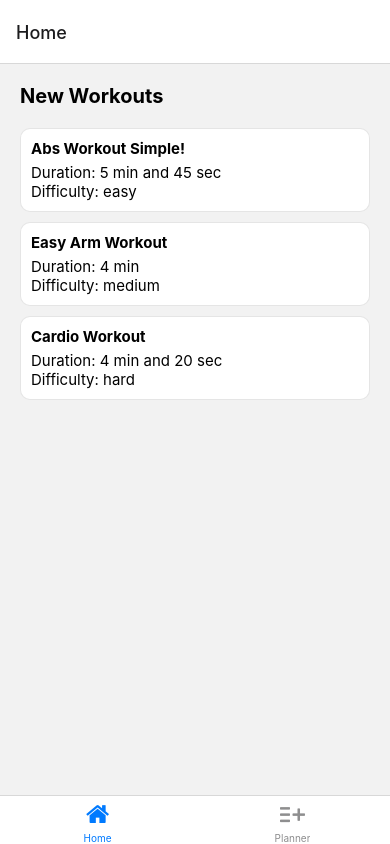
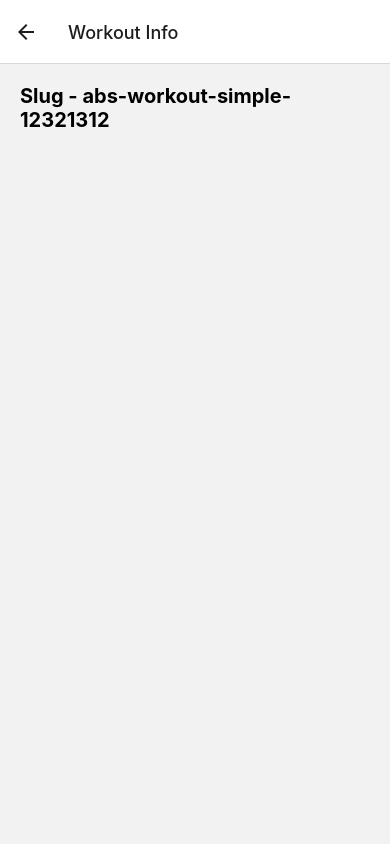
Before and after one commit to matan3sh/WorkoutApp, a React Native app: screen / in a window 390 px wide. Both pictures are taken after a click on the element 195 px from the left and 175 px from the top of the page. Built offline with nearby package versions, Linux system fonts and the light colour scheme.

Commit message:
Start implementing Workout detail screen

```diff
--- a/navigation/index.tsx
+++ b/navigation/index.tsx
@@ -6,6 +6,7 @@
 
 import HomeScreen from "../screens/HomeScreen";
 import PlannerScreen from "../screens/PlannerScreen";
+import WorkoutDetailScreen from "../screens/WorkoutDetailScreen";
 
 export default function Navigation() {
   return (
@@ -23,6 +24,11 @@
         name="Root"
         component={BottomTabNavigator}
         options={{ headerShown: false }}
+      />
+      <Stack.Screen
+        name="WorkoutDetail"
+        component={WorkoutDetailScreen}
+        options={{ title: "Workout Info" }}
       />
     </Stack.Navigator>
   );
--- a/screens/HomeScreen.tsx
+++ b/screens/HomeScreen.tsx
@@ -14,7 +14,10 @@
         data={data as Workout[]}
         renderItem={({ item }) => {
           return (
-            <Pressable onPress={() => alert(`I am pressed - ${item.name}`)}>
+            <Pressable
+              onPress={() =>
+                navigation.navigate("WorkoutDetail", { slug: item.slug })
+              }>
               <WorkoutItem item={item} />
             </Pressable>
           );
--- /dev/null
+++ b/screens/WorkoutDetailScreen.tsx
@@ -0,0 +1,32 @@
+import { View, StyleSheet, Text } from "react-native";
+import { NativeStackHeaderProps } from "@react-navigation/native-stack";
+
+type DetailParams = {
+  route: {
+    params: {
+      slug: string;
+    };
+  };
+};
+
+type Navigation = NativeStackHeaderProps & DetailParams;
+
+export default function WorkoutDetailScreen({ route }: Navigation) {
+  return (
+    <View style={styles.container}>
+      <Text style={styles.header}>Slug - {route.params.slug}</Text>
+    </View>
+  );
+}
+
+const styles = StyleSheet.create({
+  container: {
+    padding: 20,
+    flex: 1,
+  },
+  header: {
+    fontSize: 20,
+    marginBottom: 20,
+    fontWeight: "bold",
+  },
+});
```
